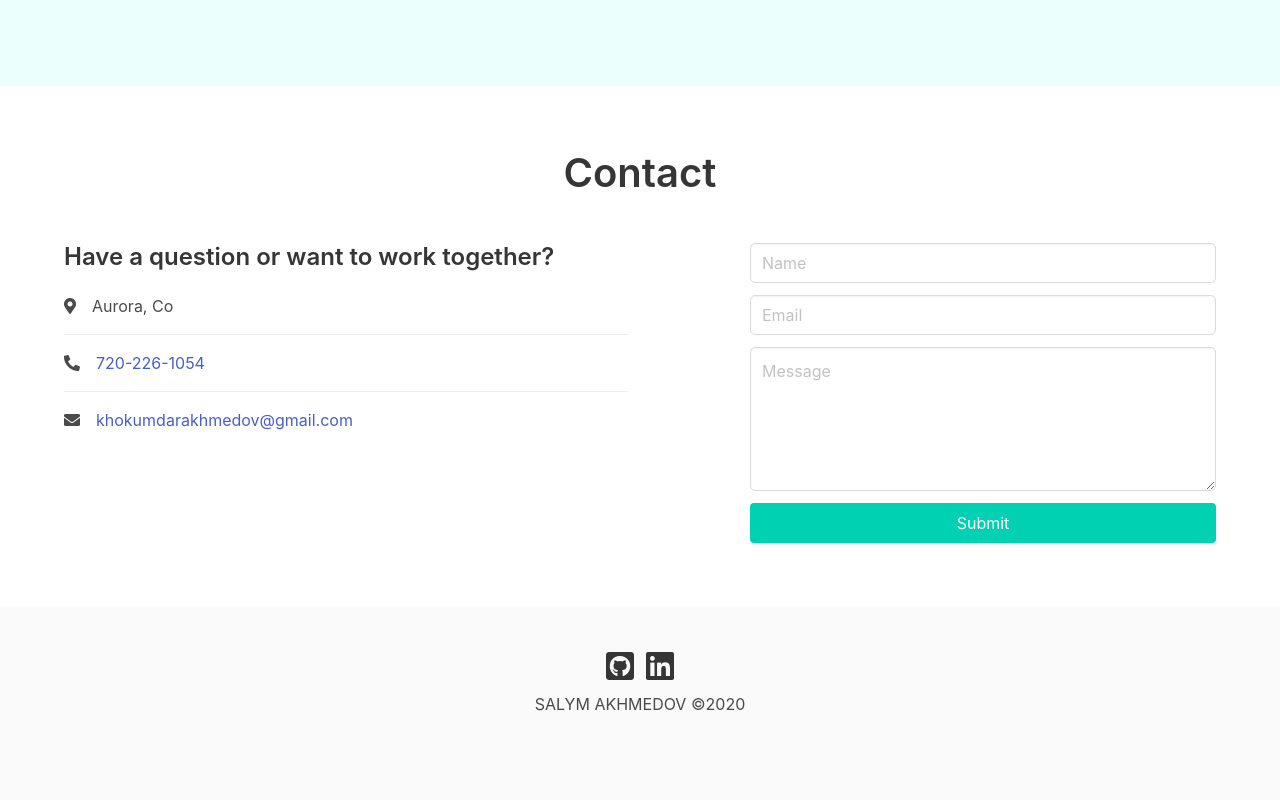
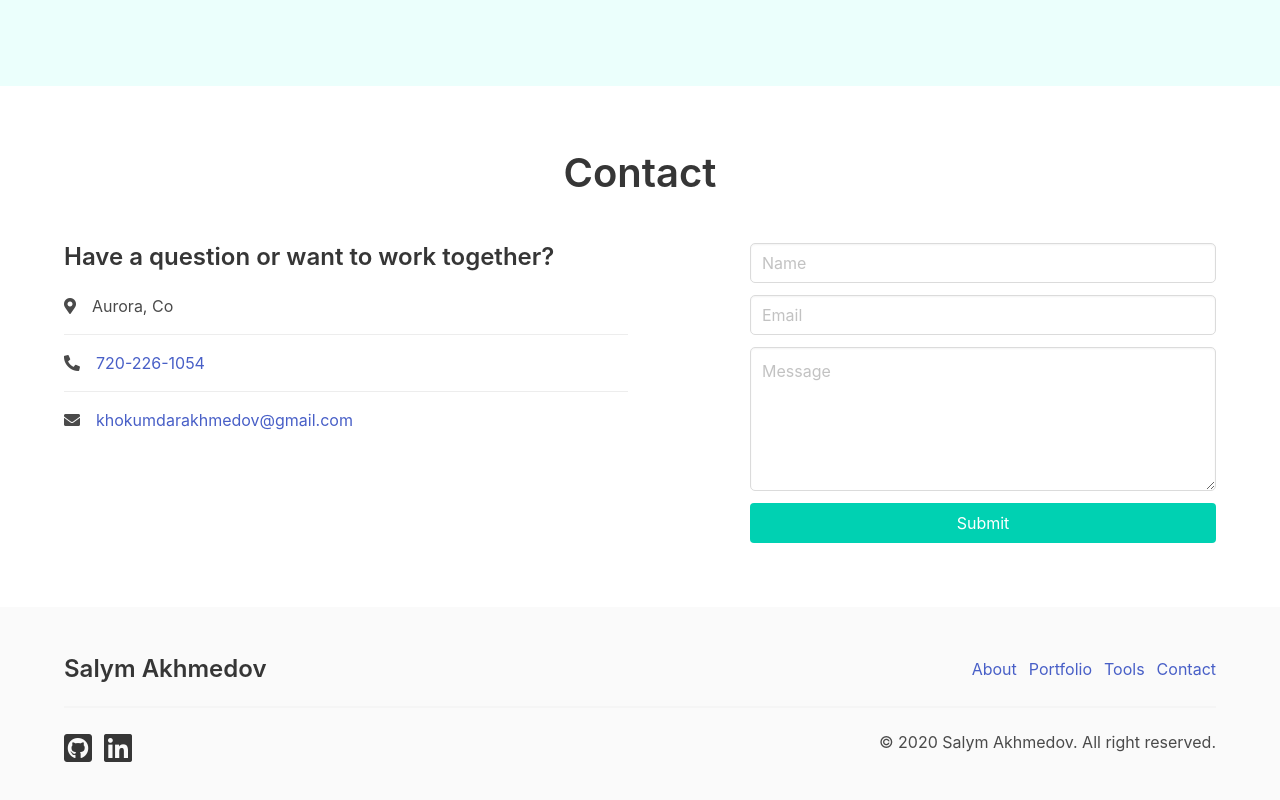
Before and after one commit to salymk/salym-portfolio, a React (Create React App) app: page / in a window 1280 px wide. Shown: the part 3191-3991 px from the top of the page. Built offline with nearby package versions, Linux system fonts and the light colour scheme.

Commit message:
Created footer

```diff
--- a/src/sections/main-content/footer/Footer.js
+++ b/src/sections/main-content/footer/Footer.js
@@ -3,25 +3,55 @@ import React from 'react';
 const Footer = () => {
 	return (
 		<footer className='footer'>
-			<div className='content has-text-centered'>
-				<span className='icon mr-4'>
+			<div className='container'>
+				<div className='level'>
+					<div className='level-left'>
+						<div className='level-item'>
+							<a className='title is-4' href='#'>
+								Salym Akhmedov
+							</a>
+						</div>
+					</div>
+					<div className='level-right'>
+						<a className='level-item' href='#'>
+							About
+						</a>
+						<a className='level-item' href='#'>
+							Portfolio
+						</a>
+						<a className='level-item' href='#'>
+							Tools
+						</a>
+						<a className='level-item' href='#'>
+							Contact
+						</a>
+					</div>
+				</div>
+				<hr />
+				<div className='columns'>
+					<div className='column'>
+						<div className='field is-grouped'>
 							<a
 								href='https://github.com/salymk'
 								target='_blank'
-						className='has-text-grey-darker social-hover'>
-						<i class='fab fa-2x fa-github-square'></i>
+								className='has-text-grey-darker mr-3'>
+								<i className='fab fa-2x fa-github-square'></i>
 							</a>
-				</span>
 
-				<span className='icon'>
 							<a
 								href='https://www.linkedin.com/in/salym-akhmedov/'
 								target='_blank'
 								className='has-text-grey-darker'>
 								<i className='fab fa-2x fa-linkedin'></i>
 							</a>
-				</span>
-				<p className='mt-2'>SALYM AKHMEDOV ©2020</p>
+						</div>
+					</div>
+					<div className='column has-text-centered has-text-right-tablet'>
+						<p className='subtitle is-6'>
+							© 2020 Salym Akhmedov. All right reserved.
+						</p>
+					</div>
+				</div>
 			</div>
 		</footer>
 	);
```
Lines whose indentation alone changed are shown as unchanged.
